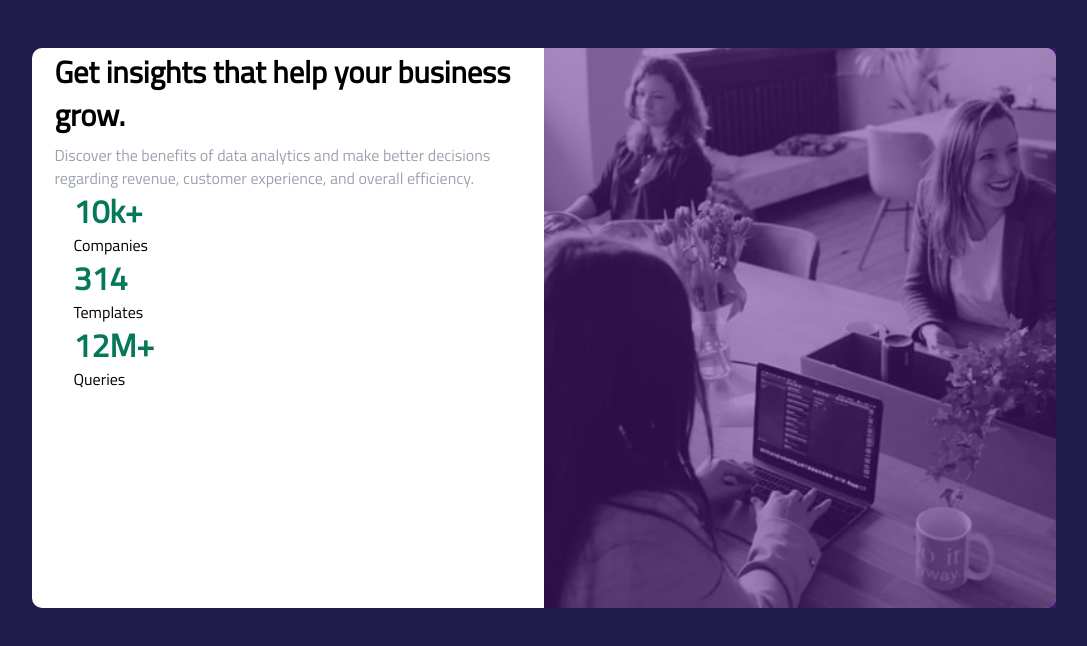
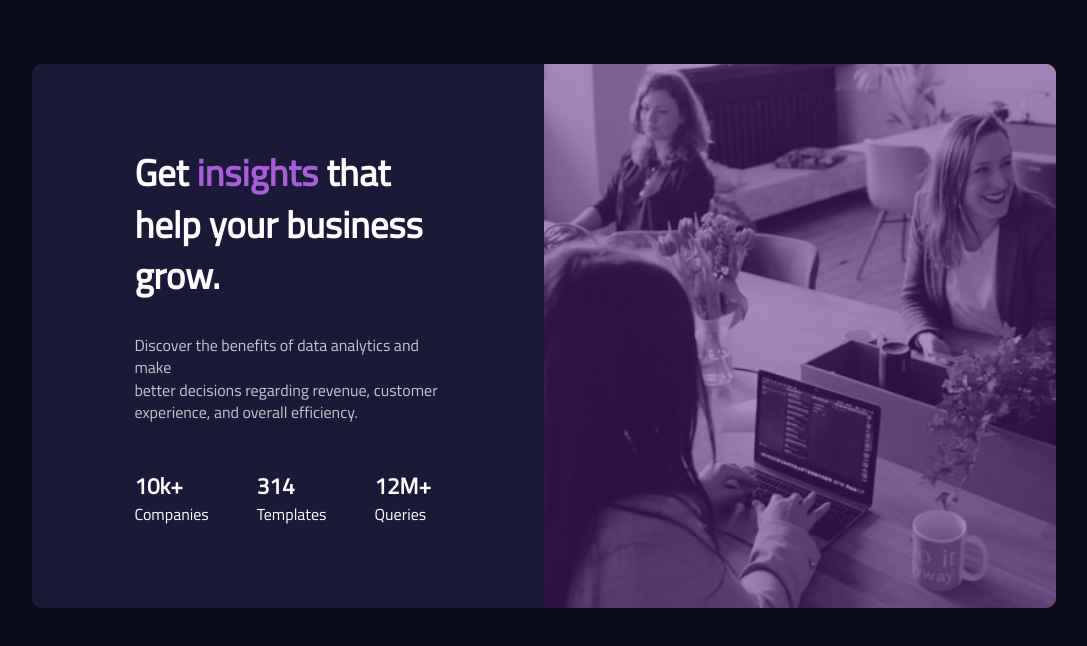
Before and after one commit to elidvenega/front-end-mentor-stats-card-component, a plain HTML site: page index.html in a window 1280 px wide. Shown: the whole page, without its empty margins (96-1183 px from the left). Drawn offline with Linux system fonts and the light colour scheme.

Commit message:
Üpdated

```diff
--- a/css/styles.css
+++ b/css/styles.css
@@ -1,9 +1,11 @@
 @import url("https://fonts.googleapis.com/css2?family=Titillium+Web&display=swap");
 :root {
-  --background-color: #1e1b4b;
+  --background-color: hsl(233, 47%, 7%);
+  --card-background-color: hsl(244, 38%, 16%);
+  --card-violet-color: hsl(277, 64%, 61%);
+  --card-text-color: hsla(0, 0%, 100%, 0.75);
   --white-color: #fff;
   --light-grey: #9ca3af;
-  --card-price-color: #047857;
 }
 
 *,
@@ -24,13 +26,13 @@ body {
 }
 
 .card-container {
-  background-color: var(--white-color);
+  background-color: var(--card-background-color);
+  color: var(--white-color);
   border-radius: 10px;
   display: grid;
   grid-template-columns: 1fr 1fr;
-  height: 70vh;
   margin: auto;
-  margin-top: 3rem;
+  margin-top: 4rem;
   max-width: 80%;
 }
 
@@ -41,6 +43,7 @@ body {
   min-height: 35vh;
   width: 100%;
   position: relative;
+  overflow: hidden;
 }
 
 .card-img-container::after {
@@ -54,35 +57,38 @@ body {
   opacity: 0.5;
 }
 
-.card-text {
+.card-body {
   margin: 0 1.2rem 0 1.2rem;
   padding: 0.2rem;
 }
 
-.card-perfume-text {
-  color: var(--light-grey);
-  font-size: 0.9rem;
-  font-weight: 500;
-  letter-spacing: 0.4rem;
-  text-transform: uppercase;
-  padding: 0.3rem;
-  margin-top: 0.5rem;
+.card-body h1,
+h2 {
+  font-size: 2.3rem;
+  font-weight: bold;
+}
+.card-content {
+  padding: 5rem;
 }
 
-.card-text h1,
-h2 {
-  font-size: 1.9rem;
-  font-weight: bold;
+.card-violet-text {
+  color: var(--card-violet-color);
 }
 
-.card-price {
-  margin: 0 1.2rem 0 1.2rem;
+.card-text {
+  color: var(--card-text-color);
 }
 
-.card-green-text {
-  font-size: 2rem;
+.card-stats {
+  display: flex;
+  flex-direction: row;
+  gap: 3rem;
+  margin-top: 3rem;
+}
+
+.card-stats-text {
+  font-size: 1.4rem;
   font-weight: bolder;
-  color: var(--card-price-color);
 }
 
 .card-small-text {
@@ -118,7 +124,7 @@ h2 {
 /* utilities */
 
 .m-top {
-  margin-top: 0.5rem;
+  margin-top: 2rem;
 }
 
 .grey-text {
@@ -128,3 +134,14 @@ h2 {
 .uppercase {
   text-transform: uppercase;
 }
+
+.p-5 {
+  padding: 5rem;
+}
+
+@media (max-width: 750px) {
+  .card-container {
+    display: flex;
+    flex-direction: column-reverse;
+  }
+}
--- a/index.html
+++ b/index.html
@@ -15,25 +15,34 @@
   </head>
   <body>
     <div class="card-container">
-      <div class="card-text">
-        <!-- <div class="card-perfume-text">Perfume</div> -->
-        <h1>Get insights that help your business grow.</h1>
-        <!-- <h2>Eau De Parfum</h2> -->
-        <p class="m-top grey-text">
-        Discover the benefits of data analytics and make better decisions
-        regarding revenue, customer experience, and overall efficiency.
-        </p>
-        <div class="mt">
-          <div class="card-price">
-            <span class="card-green-text">10k+</span>
-            <p>Companies</p>
-            <span class="card-green-text">314</span>
-            <p>Templates</p>
-            <span class="card-green-text">12M+</span>
-            <p>Queries</p>
+      <div class="card-body">
+        <div class="card-content">
+          <h1>
+            Get <span class="card-violet-text">insights</span> that help your
+            business grow.
+          </h1>
+          <p class="card-text m-top">
+            Discover the benefits of data analytics and make <br />
+            better decisions regarding revenue, customer <br />
+            experience, and overall efficiency.
+          </p>
+          <div class="card-stats">
+            <div>
+              <span class="card-stats-text">10k+</span>
+              <p>Companies</p>
+            </div>
+            <div>
+              <span class="card-stats-text">314</span>
+              <p>Templates</p>
+            </div>
+            <div>
+              <span class="card-stats-text">12M+</span>
+              <p>Queries</p>
+            </div>
           </div>
         </div>
       </div>
+
       <div class="card-img-container"></div>
     </div>
   </body>
```
